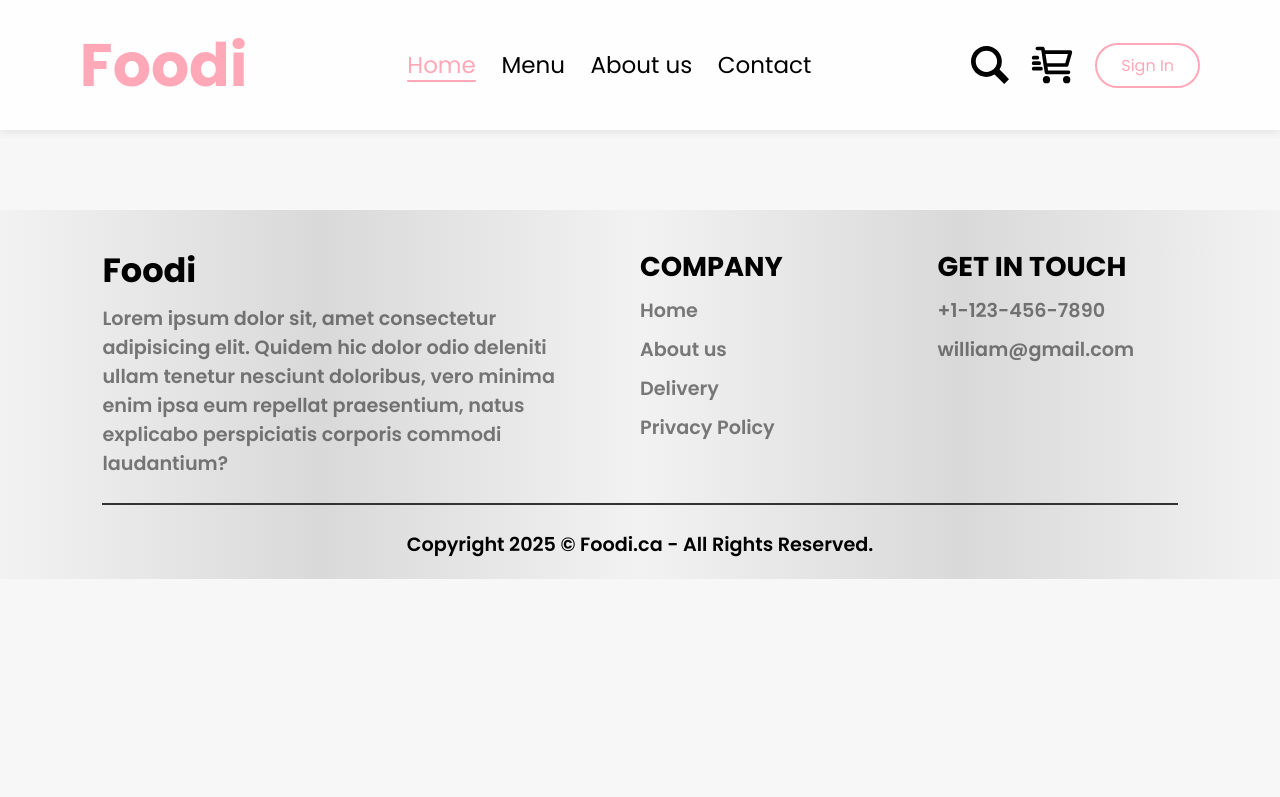
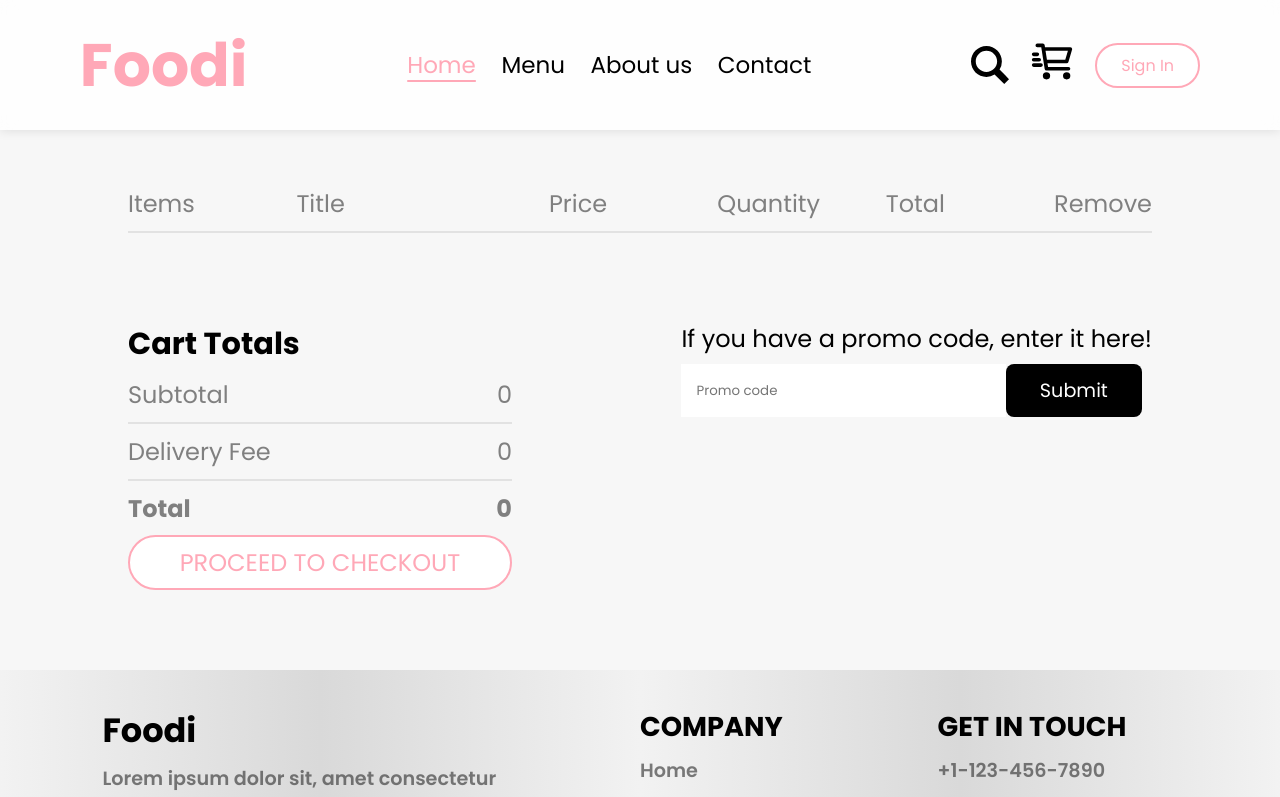
Before and after one commit to WilliamLiangUofT/food-delivery-web-app-mern, a React (Vite) app in the folder frontend/: page /cart in a window 1280 px wide. Shown: the top 797 px of the page. Built offline with nearby package versions, Linux system fonts and the light colour scheme.

Commit message:
add cart page

```diff
--- a/frontend/src/components/navbar/navbar.css
+++ b/frontend/src/components/navbar/navbar.css
@@ -20,6 +20,11 @@
     color: var(--pink-sand);
     font-size: 40px;
     cursor: pointer;
+}
+
+.logo a {
+    color: inherit;
+    text-decoration: none;
 }
 
 .middle ul {
--- a/frontend/src/components/navbar/navbar.jsx
+++ b/frontend/src/components/navbar/navbar.jsx
@@ -9,7 +9,7 @@ function NavBar({setShowLoginPopup}) {
     return (
         <div className="navigation-bar">
             <div className='logo'>
-                <h2>Foodi</h2>
+                <Link to='/'><h2>Foodi</h2></Link>
             </div>
             <div className='middle'>
                 <ul>
@@ -21,7 +21,7 @@ function NavBar({setShowLoginPopup}) {
             </div>
             <div className='right-side'>
                 <img src={assets.searchbar} id='search-bar'/>
-                <img src={assets.cart} id='cart-icon'/>
+                <Link to='/cart'><img src={assets.cart} id='cart-icon'/></Link>
                 <button onClick={() => setShowLoginPopup(true)}>Sign In</button>
             </div>
         </div>
--- a/frontend/src/pages/Cart/cart.css
+++ b/frontend/src/pages/Cart/cart.css
@@ -0,0 +1,114 @@
+:root {
+    --pink-sand: hsl(350, 100%, 83%)
+}
+
+.cart-page {
+    width: 80vw;
+    margin: auto;
+    margin-top: 7vh;
+}
+
+.column-item-names {
+    display: grid;
+    grid-template-columns: 1fr 1.5fr 1fr 1fr 1fr 0.5fr;
+    align-items: center;
+    color: gray;
+    font-size: max(1vw, 1.5rem);
+}
+
+.cart-actual-item {
+    color: black;
+
+}
+
+.cart-actual-item img {
+    width: 70px;
+}
+
+.cross-remove-item {
+    cursor: pointer;
+}
+
+
+
+.cart-bottom {
+    margin-top: 11vh;
+    display: flex;
+    justify-content: space-between;
+}
+
+.cart-total {
+    display: flex;
+    flex-direction: column;
+    gap: 1.2vh;
+}
+
+.cart-total h3 {
+    font-size: max(2.4vh, 1.9rem);
+}
+
+.cart-total button {
+    border-radius: 50px;
+    border: 2px solid var(--pink-sand);
+    background-color: white;
+    color: var(--pink-sand);
+    cursor: pointer;
+    padding: 8px 24px;
+    font-size: 1.5rem;
+}
+
+.cart-total button:hover {
+    background-color: var(--pink-sand);
+    color: white;
+    border: 2px solid white;
+}
+
+
+.cart-total .cart-total-details {
+    display: flex;
+    justify-content: space-between;
+    width: 30vw;
+}
+
+.cart-total .cart-total-details p {
+    font-size: max(2.0vh, 1.5rem);
+    color: gray;
+}
+
+#total-cart-value {
+    font-weight: 650;
+}
+
+
+.promo-code {
+    display: flex;
+    flex-direction: column;
+    gap: 1vh;
+}
+
+.promo-code p {
+    font-size: max(2.0vh, 1.5rem);
+}
+
+.promo-code-area {
+    display: flex;
+    /* gap: 5px; */
+}
+
+.promo-code-area input {
+    border: none;
+    width: 23vw;
+    padding: 15px;
+}
+
+.promo-code-area button {
+    border-radius: 8px;
+    border: none;
+    background-color: hsl(0, 0%, 0%);
+    color: white;
+    width: 17vh;
+}
+
+.promo-code-area button:hover {
+    background-color: hsl(10, 0%, 30%)
+}
--- a/frontend/src/pages/Cart/cart.jsx
+++ b/frontend/src/pages/Cart/cart.jsx
@@ -1,10 +1,76 @@
+import { useContext } from 'react';
 import './cart.css'
+import { GlobalContext } from '../../context/ContextStore';
 
 function Cart() {
 
+    const { cartCounts, food_list, removeFromCart } = useContext(GlobalContext);
+
+    const filtered_food_list = food_list.filter(element => element._id in cartCounts && cartCounts[element._id] > 0)
+    const totalCost = filtered_food_list.reduce((accumulator, element) => accumulator + element.price * cartCounts[element._id], 0);
+
     return (
-        <div>
+        <div className='cart-page'>
+            <div className='cart-added-items'>
+                <div className='column-item-names'>
+                    <p>Items</p>
+                    <p>Title</p>
+                    <p>Price</p>
+                    <p>Quantity</p>
+                    <p>Total</p>
+                    <p>Remove</p>
+                </div>
+                <hr/>
+                {filtered_food_list
+                    .map((element, index) => {
+                        return (
+                            <>
+                                <div className='column-item-names cart-actual-item' key={element._id}>
+                                    <img src={element.image}/>
+                                    <p>{element.name}</p>
+                                    <p>${element.price}</p>
+                                    <p>{cartCounts[element._id]}</p>
+                                    <p>${element.price * cartCounts[element._id]}</p>
+                                    <p className='cross-remove-item' onClick={() => removeFromCart(element._id)}>x</p>
+                                </div>
+                                <hr/>
+                            </>
 
+                        );
+                    })}
+            </div>
+            <div className='cart-bottom'>
+                <div className='cart-total'>
+                    <h3>Cart Totals</h3>
+                    <div>
+
+                        <div className='cart-total-details'>
+                            <p>Subtotal</p>
+                            <p>{totalCost}</p>
+                        </div>
+                        <hr/>
+                        <div className='cart-total-details'>
+                            <p>Delivery Fee</p>
+                            <p>{filtered_food_list.length}</p>
+                        </div>
+                        <hr/>
+                        <div className='cart-total-details' id='total-cart-value'>
+                            <p>Total</p>
+                            <p>{totalCost + filtered_food_list.length}</p>
+                        </div>
+
+                    </div>
+                    <button>PROCEED TO CHECKOUT</button>
+
+                </div>
+                <div className='promo-code'>
+                    <p>If you have a promo code, enter it here!</p>
+                    <div className='promo-code-area'>
+                        <input type='text' placeholder='Promo code'/>
+                        <button>Submit</button>
+                    </div>
+                </div>
+            </div>
         </div>
     );
 }
```
